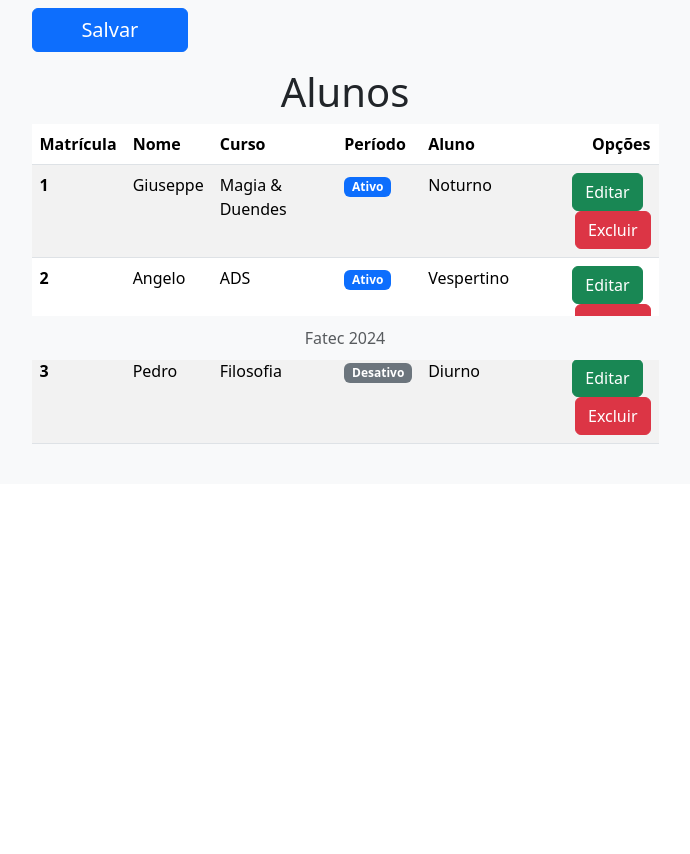
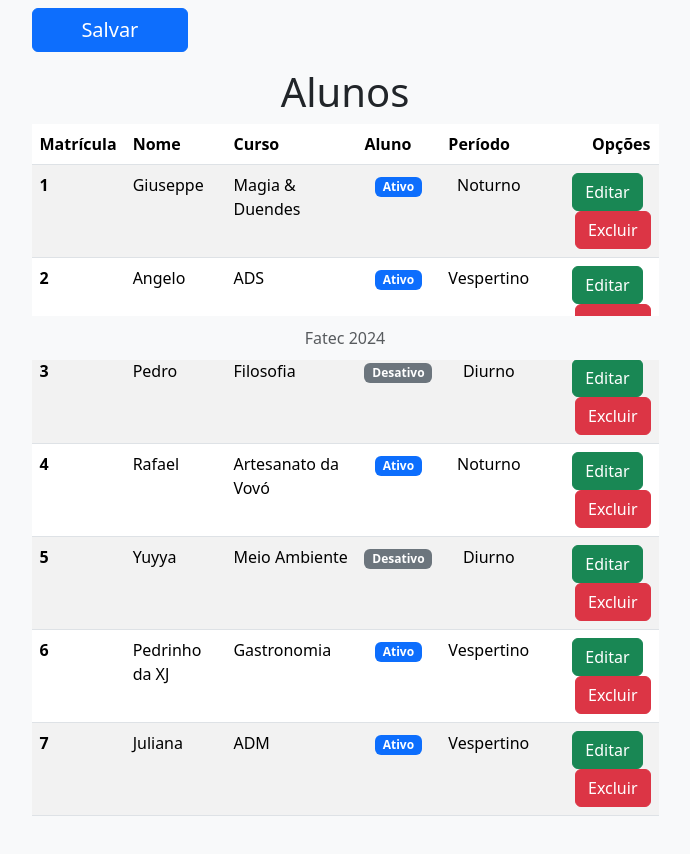
Before and after one commit to AngeloModanez/Student-Registration, an Angular app: page /students in a window 1280 px wide. Shown: the part 440-1294 px from the top of the page, without its empty margins (295-985 px from the left). Before the commit the page ends 924 px from the top, so only its background shows below. Built offline with nearby package versions, Linux system fonts and the light colour scheme; data requests are answered from the project's data file.

Commit message:
Inprovement Home Design

```diff
--- a/db.json
+++ b/db.json
@@ -20,6 +20,34 @@
       "courseId": 3,
       "period": "Diurno",
       "active": null
+    },
+    {
+      "id": 4,
+      "name": "Rafael",
+      "courseId": 8,
+      "period": "Noturno",
+      "active": true
+    },
+    {
+      "id": 5,
+      "name": "Yuyya",
+      "courseId": 5,
+      "period": "Diurno",
+      "active": null
+    },
+    {
+      "id": 6,
+      "name": "Pedrinho da XJ",
+      "courseId": 7,
+      "period": "Vespertino",
+      "active": true
+    },
+    {
+      "id": 7,
+      "name": "Juliana",
+      "courseId": 1,
+      "period": "Vespertino",
+      "active": true
     }
   ],
   "courses": [
@@ -50,6 +78,27 @@
       "workload": 900,
       "image": "https://encrypted-tbn0.gstatic.com/images?q=tbn:ANd9GcT3Bc54_4Y8yDFldjNi0nmJ9K_vXi3fSLBV0yHJZqBrMw&s",
       "active": true
+    },
+    {
+      "id": 5,
+      "name": "Meio Ambiente",
+      "workload": 24,
+      "image": "https://jna.ifmt.edu.br/media/filer_public_thumbnails/filer_public/ac/ee/acee150d-f103-4cc4-9834-dc9f1fde86ee/download.png__1000x0_q85_crop_subsampling-2.jpg",
+      "active": true
+    },
+    {
+      "id": 7,
+      "name": "Gastronomia",
+      "workload": 500,
+      "image": "https://img.imageboss.me/revista-cdn/cdn/25022/102ffafb377c109835894e3abc086702237091ea.jpg?1573769704",
+      "active": true
+    },
+    {
+      "id": 8,
+      "name": "Artesanato da Vovó",
+      "workload": 20,
+      "image": "https://juquitiba.sp.gov.br/wp-content/uploads/2023/08/363435060_672158848275797_4471451750855261537_n.jpg",
+      "active": true
     }
   ]
 }
--- a/src/app/home/home.component.html
+++ b/src/app/home/home.component.html
@@ -1,22 +1,20 @@
-<div class="container bg-light p-4">
-  <div class="row row-cols-1 row-cols-md-3 g-4">
-    <form [formGroup]="homeFormGroup">
-    <span>
-      <div class="col">
-        <div class="card h-100">
-          <img src="" class="card-img-top" />
-          <div class="card-body" *ngFor="let course of courses">
-            <h5 class="card-title">{{course.name}}</h5>
+<div class="container bg-light p-3 mb-4">
+  <div class="row justify-content-center">
+    <form [formGroup]="homeFormGroup" class="d-flex flex-wrap justify-content-center w-100">
+      <span *ngFor="let course of courses" class="card-container text-center">
+        <div class="card m-3">
+          <div class="card-body">
+            <div class="text-center">
+              <img src="{{course.image}}" class="card-img-top" style="width: 250px; height: 225px;" />
+            </div>
+            <h5 class="card-title fs-5 mt-2" style="font-weight: 900;">{{course.name}}</h5>
             <ul class="list-group list-group-flush">
-              <li class="list-group-item">Alunos:</li>
-              <li class="list-group-item">
-                Carga Horária:
-              </li>
+              <li class="list-group-item">Carga Horária: {{course.workload}}</li>
+              <li class="list-group-item">Total de Alunos: </li>
             </ul>
           </div>
         </div>
-      </div>
-    </span>
-  </form>
+      </span>
+    </form>
   </div>
 </div>
--- a/src/app/navbar/navbar.component.html
+++ b/src/app/navbar/navbar.component.html
@@ -1,4 +1,4 @@
-<nav class="navbar navbar-expand-lg bg-body fs-3">
+<nav class="navbar navbar-expand-lg bg-body fs-4 ms-2">
   <div class="container-fluid">
     <a class="nav-link" aria-current="page" routerLink=""
       ><img
@@ -20,9 +20,5 @@
         </li>
       </ul>
     </div>
-    <img
-      style="width: 500px; height: 100px"
-      src="https://siga.cps.sp.gov.br/aluno/Resources/logo2.PNG"
-    />
   </div>
 </nav>
--- a/src/app/students/students.component.html
+++ b/src/app/students/students.component.html
@@ -5,68 +5,35 @@
       <form [formGroup]="studentFormGroup">
         <div class="mb-3">
           <label for="nome" class="form-label">Nome:</label>
-          <input
-            type="text"
-            class="form-control"
-            id="nome"
-            formControlName="name"
-          />
-          <small
-            *ngIf="submitted && name.hasError('required')"
-            class="text-danger"
-            >*O nome é requido!</small
-          >
-          <small
-            *ngIf="submitted && name.hasError('minlength')"
-            class="text-danger"
-            >*O nome tem tamanho mínimo de 3 caracteres!</small
-          >
+          <input type="text" class="form-control" id="nome" formControlName="name" />
+          <small *ngIf="submitted && name.hasError('required')" class="text-danger">*O nome é requido!</small>
+          <small *ngIf="submitted && name.hasError('minlength')" class="text-danger">*O nome tem tamanho mínimo de 3
+            caracteres!</small>
         </div>
         <div class="mb-3">
           <label for="curso" class="form-label">Curso</label>
-          <select
-            class="form-select"
-            formControlName="courseId"
-            [compareWith]="compareCourses"
-          >
+          <select class="form-select" formControlName="courseId" [compareWith]="compareCourses">
             <option *ngFor="let course of courses" [ngValue]="course.id">
               {{ course.name }}
             </option>
           </select>
-          <small
-            *ngIf="submitted && course.hasError('required')"
-            class="text-danger"
-            >*O curso é requido!</small
-          >
+          <small *ngIf="submitted && course.hasError('required')" class="text-danger">*O curso é requido!</small>
         </div>
 
         <div class="mb-2">
           <label class="form-check-label" for="active">Ativo:</label>
-          <input
-            class="form-check-input ms-2"
-            type="checkbox"
-            id="active"
-            formControlName="active"
-          />
+          <input class="form-check-input ms-2" type="checkbox" id="active" formControlName="active" />
         </div>
 
         <div>
           <div>
             <label class="form-check-label me-1" for="active">Peíodos:</label>
             <span *ngFor="let period of periods">
-              <input
-                class="ms-2 me-1"
-                type="radio"
-                [value]="period"
-                formControlName="period"
-              />
+              <input class="ms-2 me-1" type="radio" [value]="period" formControlName="period" />
               <label> {{ period }}</label>
             </span>
           </div>
-          <small
-            *ngIf="submitted && period.hasError('required')"
-            class="text-danger"
-          >
+          <small *ngIf="submitted && period.hasError('required')" class="text-danger">
             *O período é requirido!
           </small>
         </div>
@@ -83,8 +50,8 @@
             <th scope="col">Matrícula</th>
             <th scope="col">Nome</th>
             <th scope="col">Curso</th>
+            <th scope="col">Aluno</th>
             <th scope="col">Período</th>
-            <th scope="col">Aluno</th>
             <th scope="col" class="text-end">Opções</th>
           </tr>
         </thead>
@@ -93,15 +60,12 @@
             <th scope="row">{{ student.id }}</th>
             <td>{{ student.name }}</td>
             <td>{{ getCourseName(student.courseId)?.name }}</td>
-            <td>
-              <span *ngIf="student.active" class="badge text-bg-primary"
-                >Ativo</span
-              >
-              <span *ngIf="!student.active" class="badge text-bg-secondary"
-                >Desativo</span
-              >
+
+            <td class="text-center">
+              <span *ngIf="student.active" class="badge text-bg-primary">Ativo</span>
+              <span *ngIf="!student.active" class="badge text-bg-secondary">Desativo</span>
             </td>
-            <td>{{ student.period }}</td>
+            <td class="text-center">{{ student.period }}</td>
             <td class="text-end">
               <button class="btn btn-success me-2" (click)="update(student)">
                 Editar
```
